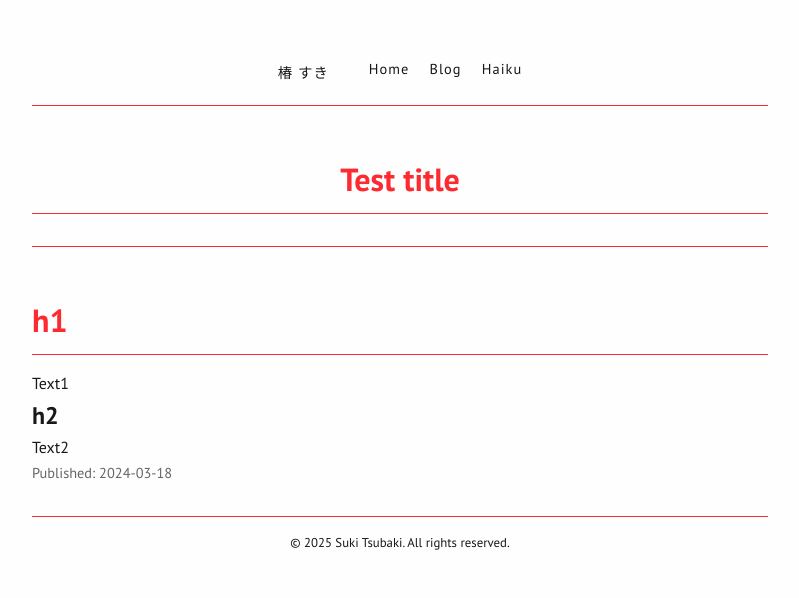
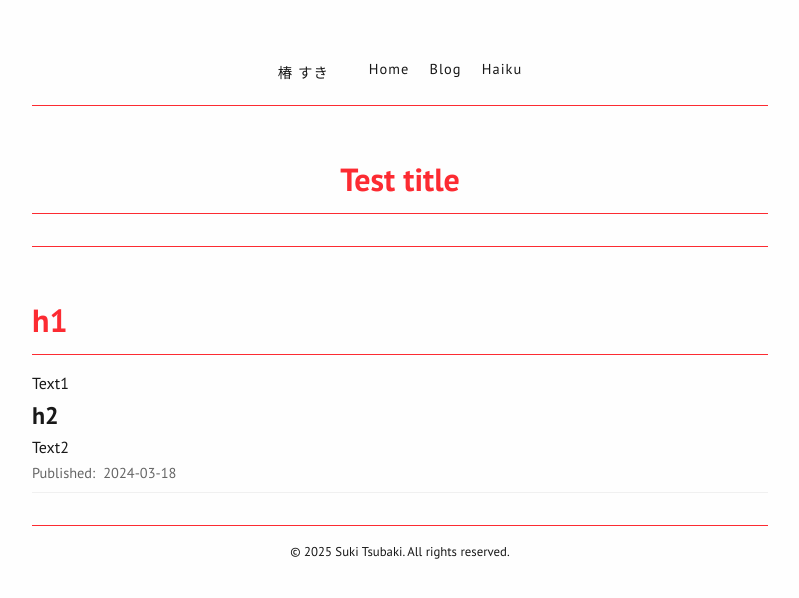
Before and after one commit to sukitsubaki/sukitsubaki.github.io, a Jekyll site: the page built from _posts/2024-03-02-test.md, in a window 1280 px wide. Shown: the top 598 px of the page, without its empty margins (240-1039 px from the left). Built offline with Jekyll 4.4.1, drawn with Linux system fonts in a browser that asks for light colours.

Commit message:
Update styles.css

```diff
--- a/assets/css/styles.css
+++ b/assets/css/styles.css
@@ -112,20 +112,63 @@
     padding-bottom: 0.5rem;
 }
 
+/* Post meta */
 .post-meta {
+    display: flex;
+    justify-content: space-between;
+    align-items: center;
     font-size: 0.9rem;
     color: #666;
     margin-bottom: 1.5rem;
+    border-bottom: 1px solid var(--border-light);
+    padding-bottom: 0.5rem;
 }
 
-.post-meta .categories a {
+.meta-info {
+    display: flex;
+    flex-wrap: wrap;
+    gap: 1rem;
+}
+
+.post-meta .published,
+.post-meta .last-updated,
+.post-meta .post-scope {
+    display: inline-flex;
+    align-items: center;
+    gap: 0.5rem;
+}
+
+.post-meta .post-scope a {
     color: var(--secondary);
     text-decoration: none;
-    margin-right: 0.5rem;
+    transition: color 0.3s ease;
 }
 
-.post-meta .categories a:hover {
+.post-meta .post-scope a:hover {
+    color: var(--primary);
     text-decoration: underline;
+}
+
+.post-preview .post-meta {
+    display: flex;
+    justify-content: flex-start;
+    align-items: center;
+    gap: 1rem;
+    border-bottom: none;
+    padding-bottom: 0;
+}
+
+.post-preview .post-meta .post-scope a {
+    font-size: 0.8rem;
+    background-color: var(--secondary-light);
+    padding: 0.2rem 0.5rem;
+    border-radius: 3px;
+    color: var(--secondary);
+}
+
+.post-preview .post-meta .post-scope a:hover {
+    background-color: var(--secondary);
+    color: white;
 }
 
 /* Navigation */
```
